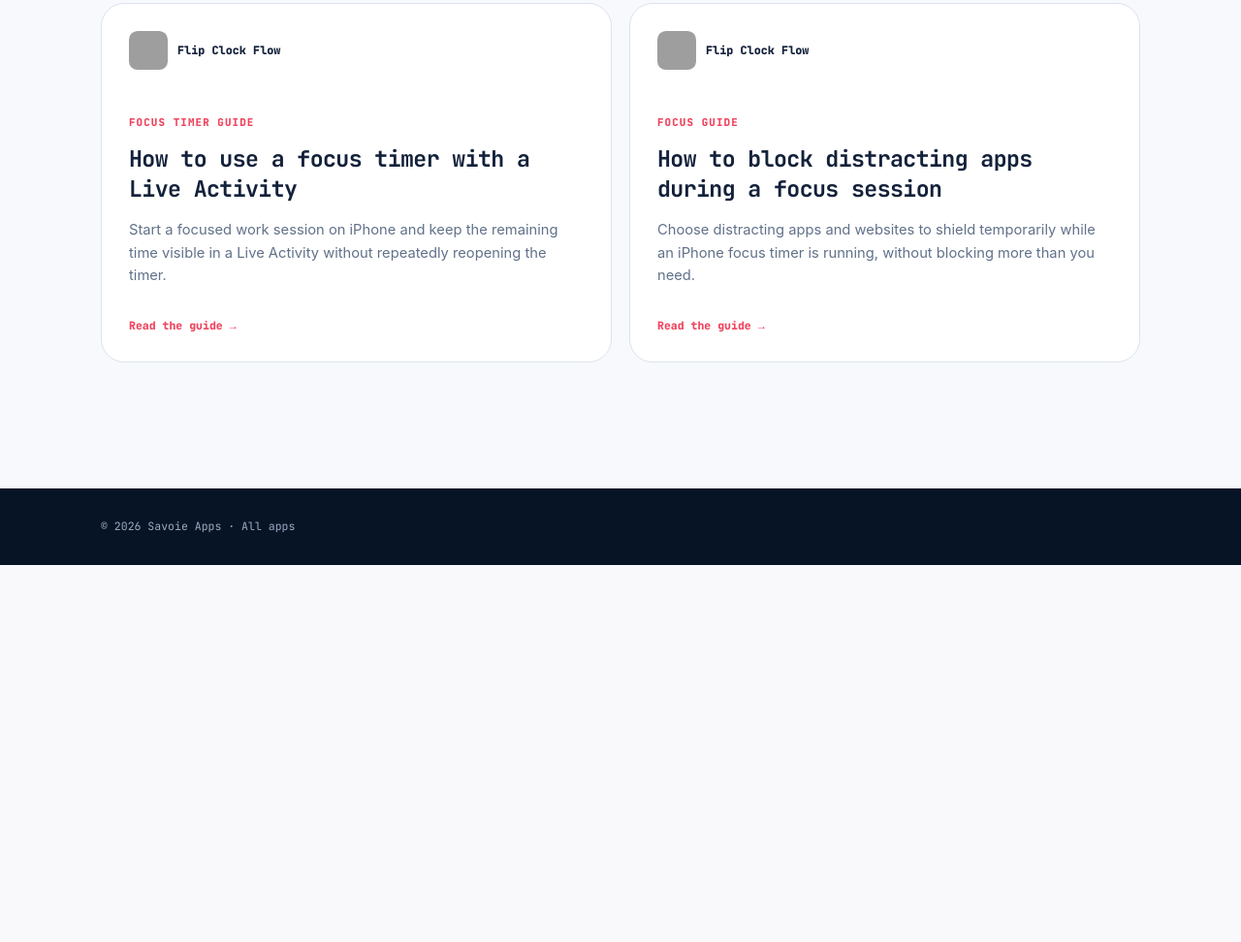
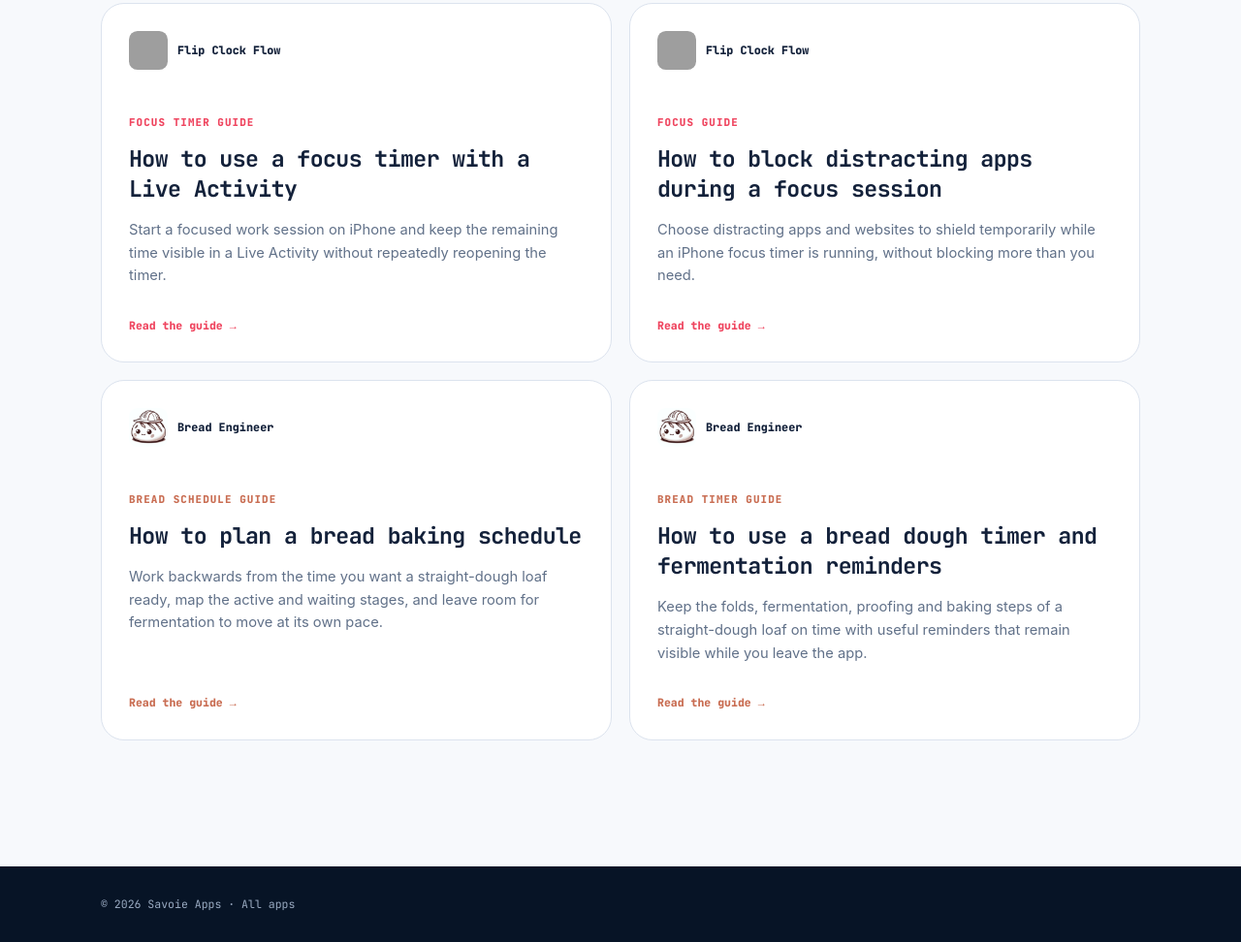
Before and after one commit to EricSavoie119/ericsavoie119.github.io, an Astro site: page /guides in a window 1280 px wide. Shown: the part 975-1947 px from the top of the page at 97% size. Before the commit the page ends 1558 px from the top, so only its background shows below. Built offline with nearby package versions, Linux system fonts and the light colour scheme; Astro itself is replaced by a stand-in of ours; grey boxes are pictures that could not be loaded.

Commit message:
feat: add Bread Engineer search guides

```diff
--- a/src/data/guides.ts
+++ b/src/data/guides.ts
@@ -294,6 +294,177 @@ export const guides: SearchGuide[] = [
     ],
     relatedGuideSlugs: ['focus-timer-live-activity'],
   },
+  {
+    slug: 'plan-bread-baking-schedule',
+    appSlug: 'bread-engineer',
+    appName: 'Bread Engineer',
+    appIcon: '/assets/images/icons/BreadEngineer.png',
+    appStoreUrl: 'https://apps.apple.com/gb/app/bread-engineer/id6738381066',
+    socialImage: '/assets/images/thumbs/bread-engineer.webp',
+    accent: '#c96d52',
+    eyebrow: 'Bread schedule guide',
+    title: 'How to plan a bread baking schedule',
+    description:
+      'Work backwards from the time you want a straight-dough loaf ready, map the active and waiting stages, and leave room for fermentation to move at its own pace.',
+    introduction:
+      'A straight-dough artisan bread schedule becomes manageable when you stop treating it as one long block. Separate the hands-on steps from the waiting stages, choose the time the loaf needs to be ready, then work backwards with enough margin for the dough—not just the clock.',
+    publishedAt: '2026-09-01',
+    updatedAt: '2026-09-01',
+    readingTime: '6 min read',
+    sections: [
+      {
+        title: 'Write down every stage before choosing a start time',
+        body: [
+          'Begin with the formula you actually plan to bake. List mixing, resting, folds, bulk fermentation, shaping, final proof, preheating, baking and cooling. Mark each stage as either hands-on or waiting.',
+          'This prevents a common planning mistake: adding the fermentation times while forgetting the short steps between them. Ten minutes of work can still require you to be in the kitchen at a very specific time.',
+        ],
+      },
+      {
+        title: 'Work backwards from when the loaf must be ready',
+        body: [
+          'Choose the real finish—not merely the moment the loaf leaves the oven. If it needs to cool before slicing or travelling, include that cooling time in the plan.',
+        ],
+        steps: [
+          'Set the time the cooled loaf needs to be ready.',
+          'Subtract cooling and baking time.',
+          'Subtract the final proof and shaping stages.',
+          'Subtract bulk fermentation, folds and initial mixing.',
+          'If the calculated start is inconvenient, move a suitable waiting stage into the refrigerator or choose a different finish time according to your recipe.',
+        ],
+      },
+      {
+        title: 'Treat fermentation as a window, not an appointment',
+        body: [
+          'Temperature, dough composition, yeast percentage and handling can all move the schedule. Use the recipe’s time as an estimate and check the dough for the signs of readiness described by the recipe you trust.',
+          'Give the plan a buffer rather than forcing the next step because a countdown reached zero. If the dough is moving slowly, the schedule should move with it.',
+        ],
+        note: 'Bread Engineer’s estimates are planning aids for its artisan yeasted loaves. The timer tells you when to check; the dough tells you when it is ready.',
+      },
+      {
+        title: 'Use the same method in Bread Engineer',
+        body: [
+          'Bread Engineer currently focuses on straight-dough loaves made with commercial yeast. It does not currently include sourdough, levain, poolish or biga recipes.',
+          'The app shows the full sequence for its built-in same-day, overnight and whole-wheat recipes. Choose Start at to see an estimated finish, or Finish by to calculate a recommended mixing time from the target you choose.',
+          'The app recalculates its built-in recipe schedule from dough mass, hydration, yeast percentage, dough temperature, room temperature and humidity. It also shows a planning allowance because fermentation is naturally variable.',
+        ],
+      },
+      {
+        title: 'Make the schedule useful in the kitchen',
+        body: [
+          'Put reminders on the transitions you are most likely to miss: the recommended start, the end of a long rest, the beginning of preheating and the end of the bake. Avoid creating so many alerts that none of them feel important.',
+          'Bread Engineer can optionally remind you when its calculated start time arrives, then guide the active bake one step at a time.',
+        ],
+      },
+    ],
+    faq: [
+      {
+        question: 'Should I plan bread from the start time or finish time?',
+        answer:
+          'Use the finish time when the loaf is needed for a meal, event or journey. Use the start time when your availability to mix is fixed and the eventual finish can remain flexible.',
+      },
+      {
+        question: 'Why does a bread schedule need extra time?',
+        answer:
+          'Fermentation is affected by the dough and its environment, so a written duration is an estimate. A buffer lets you respond to the dough without making the whole day late.',
+      },
+      {
+        question: 'What kinds of bread does Bread Engineer include?',
+        answer:
+          'Its built-in recipes cover same-day white, overnight low-yeast white and same-day whole-wheat straight-dough loaves using commercial yeast. Sourdough, levain, poolish and biga recipes are not currently included.',
+      },
+      {
+        question: 'Can Bread Engineer calculate backwards from a finish time?',
+        answer:
+          'Yes. Finish by mode uses all included recipe steps and the current timing conditions to recommend when to start mixing, while showing an allowance around the estimate.',
+      },
+    ],
+    relatedGuideSlugs: ['bread-dough-timer-fermentation-reminders'],
+  },
+  {
+    slug: 'bread-dough-timer-fermentation-reminders',
+    appSlug: 'bread-engineer',
+    appName: 'Bread Engineer',
+    appIcon: '/assets/images/icons/BreadEngineer.png',
+    appStoreUrl: 'https://apps.apple.com/gb/app/bread-engineer/id6738381066',
+    socialImage: '/assets/images/apps/BreadEngineer/product/step-timer.webp',
+    accent: '#c96d52',
+    eyebrow: 'Bread timer guide',
+    title: 'How to use a bread dough timer and fermentation reminders',
+    description:
+      'Keep the folds, fermentation, proofing and baking steps of a straight-dough loaf on time with useful reminders that remain visible while you leave the app.',
+    introduction:
+      'A straight-dough loaf rarely needs constant attention, but it does need you to return at the right moments. A useful timer system keeps the current step visible, alerts you when a waiting stage ends and still leaves the final readiness decision to you. Bread Engineer currently guides commercially yeasted straight-dough recipes—not sourdough or preferment recipes.',
+    publishedAt: '2026-09-01',
+    updatedAt: '2026-09-01',
+    readingTime: '5 min read',
+    sections: [
+      {
+        title: 'Use one timer for the step you are actually on',
+        body: [
+          'Separate the recipe into a sequence instead of starting several anonymous timers at once. A label such as “first fold” or “bulk fermentation check” is much more useful than an alarm named only “timer.”',
+          'Before starting a waiting stage, confirm what you need to do when it ends. That turns the alert into a clear next action rather than another notification to interpret.',
+        ],
+      },
+      {
+        title: 'Set reminders for transitions, not every thought',
+        body: [
+          'The easy-to-miss transitions deserve alarms: the end of a rest, the next fold, the time to shape, the beginning of preheating and the end of the bake. Brief hands-on instructions usually do not need separate alerts.',
+        ],
+        steps: [
+          'Read the complete recipe before starting.',
+          'Identify each waiting stage and the action that follows it.',
+          'Enable sound and notification permissions before relying on an alert.',
+          'Keep one clearly named current timer running.',
+          'When it ends, inspect the dough before moving to the next stage.',
+        ],
+      },
+      {
+        title: 'Keep the active step visible away from the app',
+        body: [
+          'Bread Engineer uses a Live Activity for supported waiting steps, keeping the recipe name, current step and remaining time visible on the Lock Screen. You can check the countdown without repeatedly reopening the recipe.',
+          'The Live Activity is the glanceable display; the alarm or notification is the active prompt. They complement one another rather than doing the same job.',
+        ],
+      },
+      {
+        title: 'Understand how the alert reaches you',
+        body: [
+          'On supported devices and system versions, Bread Engineer uses native alarms when a bread step ends. If alarms are unavailable, it falls back to a local notification. Permissions and device settings still determine whether sound and banners can appear.',
+          'Test the reminder behaviour before depending on it for an unattended stretch, especially if Focus modes, silent settings or notification changes are part of your normal setup.',
+        ],
+        note: 'A timer can tell you when to check. It cannot observe the dough or guarantee that fermentation is complete.',
+      },
+      {
+        title: 'Adjust the estimate when conditions change',
+        body: [
+          'If the kitchen or dough is warmer or cooler than expected, update the timing conditions rather than pretending the original countdown is still exact. Bread Engineer recalculates fermentation timing on the device from the recipe and the conditions you enter.',
+          'Use that updated time as the next check point, then rely on the dough and the recipe’s readiness cues for the final decision.',
+        ],
+      },
+    ],
+    faq: [
+      {
+        question: 'Will a Bread Engineer timer continue if I leave the app?',
+        answer:
+          'Yes. Supported waiting steps use native alarms and a Lock Screen Live Activity, with a local-notification fallback when alarms are unavailable. The required permissions must remain enabled.',
+      },
+      {
+        question: 'Does a fermentation timer know when dough is ready?',
+        answer:
+          'No. It provides an estimated check time. Ingredients, temperature and technique affect the result, so inspect the dough before continuing.',
+      },
+      {
+        question: 'What is the difference between the alarm and Live Activity?',
+        answer:
+          'The Live Activity keeps the current step and remaining time visible. The alarm or fallback notification actively alerts you when the waiting stage ends.',
+      },
+      {
+        question: 'Does Bread Engineer need an account?',
+        answer:
+          'No. Bread Engineer is free, requires no account and stores recipe data and photos on your device.',
+      },
+    ],
+    relatedGuideSlugs: ['plan-bread-baking-schedule'],
+  },
 ];
 
 export function getGuide(slug: string) {
--- a/src/pages/apps/bread-engineer/support.astro
+++ b/src/pages/apps/bread-engineer/support.astro
@@ -38,7 +38,7 @@ import Footer from '../../../components/Footer.astro';
       <p>Check Bread Engineer’s Photos permission in iOS Settings, confirm there is free storage on the device, and try selecting the image again.</p>
 
       <h3>The fermentation estimate looks wrong</h3>
-      <p>Check the dough and room conditions entered for the recipe. Fermentation timing is an equation-based estimate: flour, starter activity, temperature and technique can all affect the actual dough.</p>
+      <p>Check the dough and room conditions entered for the recipe. Fermentation timing is an equation-based estimate: flour, yeast percentage, dough temperature, room temperature and technique can all affect the actual dough.</p>
 
       <p class="footnote">Bread Engineer is a planning aid, not a food-safety instrument. Observe your dough and use your judgement. See the <a href="/apps/bread-engineer/privacy/">Bread Engineer privacy policy</a> for data-handling details.</p>
     </article>
```
